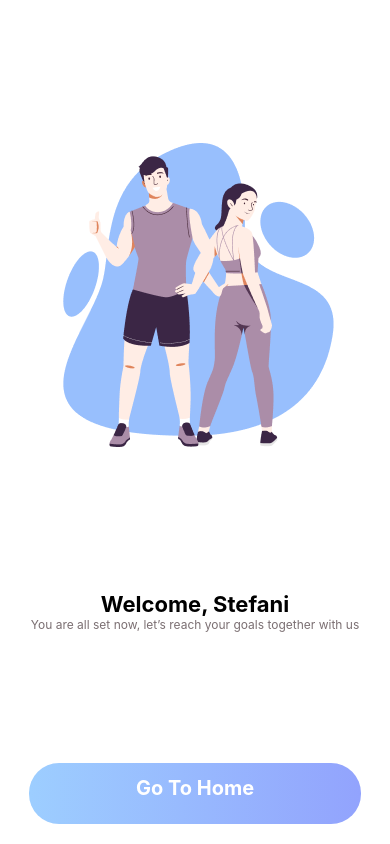
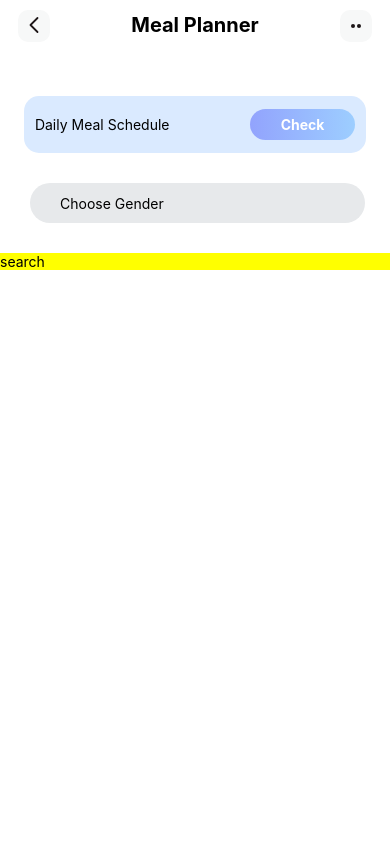
Before and after one commit to achouqfi/fil--rouge, a React Native app in the folder Health4All/: screen /MealPlanner in a window 390 px wide. Built offline with nearby package versions, Linux system fonts and the light colour scheme.

Commit message:
food api

```diff
--- a/Health4All/App.js
+++ b/Health4All/App.js
@@ -7,6 +7,7 @@ import CreateAccount1 from './screens/Auth/AccountCreation1'
 import StartedHome from './screens/Auth/StartedHome'
 import Notification from './screens/Dashboard/Notification/Notification'
 import Buttomnavigation from './navigation/ButtomNavigation';
+import HomeMealPlanner from './screens/Dashboard/MealPlanner/HomeMealPlanner';
 
 const Stack = createStackNavigator()
 
@@ -32,6 +33,7 @@ export default function App() {
           <Stack.Screen name="CreateAccount" component={CreateAccount} options={{ headerShown :false }}  />
           <Stack.Screen name="LoginIn" component={LoginIn} options={{ headerShown :false }}  />
           <Stack.Screen name="CreateAccount1" component={CreateAccount1} options={{ headerShown :false }}  />
+          <Stack.Screen name="MealPlanner" component={HomeMealPlanner} options={{ headerShown :false }}  />
         </Stack.Navigator>
     </NavigationContainer>
   );
--- /dev/null
+++ b/Health4All/components/Dashboard/ActivityTracker/ActivityProgress.jsx
@@ -0,0 +1,53 @@
+import React, {useEffect, useRef} from 'react'
+import {
+    StyleSheet,
+    View,
+    Text,
+    TouchableOpacity,
+    Animated,
+    Dimensions,
+    Image
+} from 'react-native';
+import {
+    BarChart,
+} from 'react-native-chart-kit';
+
+
+
+export default function ActivityProgress() {
+  return (
+    <View style={styles.container}>
+        <BarChart
+        data={{
+            labels: ['Sun', 'Mon', 'True', 'Web', 'Thu', 'Fri','Sat'],
+            datasets: [
+            {
+                data: [50, 45, 48, 60, 49, 43, 40],
+            },
+            ],
+        }}
+        width={Dimensions.get('window').width - 50}
+        height={200}
+        chartConfig={{
+            backgroundColor: 'white',
+            backgroundGradientFrom: 'white',
+            backgroundGradientTo: 'white',
+            // decimalPlaces: 2,
+            color: (opacity = 1) => `rgba(0, 0, 0, ${opacity})`,
+
+        }}
+        style={{
+            borderRadius: 16,
+            marginHorizontal:10,
+            padding:5,
+            marginVertical:10
+        }}
+        />
+    </View>
+  )
+}
+
+const styles = StyleSheet.create({
+    container: {
+    },
+});
--- a/Health4All/components/Dashboard/ActivityTracker/HeaderActivityTracker.jsx
+++ b/Health4All/components/Dashboard/ActivityTracker/HeaderActivityTracker.jsx
@@ -1,4 +1,4 @@
-import React, {useEffect, useRef} from 'react'
+import React, {useEffect, useState} from 'react'
 import {
     StyleSheet,
     View,
@@ -8,13 +8,19 @@ import {
     SafeAreaView,
     Image
 } from 'react-native';
+import { Button, Overlay, Icon, Input } from 'react-native-elements';
 
 export default function HeaderActivityTracker() {
+    const [visible, setVisible] = useState(false);
+
+    const toggleOverlay = () => {
+        setVisible(!visible);
+    };
   return (
     <View style={styles.container}>
         <View style={styles.headerTarget}>
             <Text style={styles.targerTitle}>Today Target</Text>
-            <TouchableOpacity>
+            <TouchableOpacity  onPress={toggleOverlay}>
                 <Text style={[styles.targerTitle,styles.targerAdd ]}>+</Text>
             </TouchableOpacity>
         </View>
@@ -25,28 +31,76 @@ export default function HeaderActivityTracker() {
                     style={styles.img}
                 />
                 <View>
-                    <Text>8L</Text>
-                    <Text>Water Intake</Text>
+                    <Text style={styles.title1}>8L</Text>
+                    <Text style={styles.title2}>Water Intake</Text>
                 </View>
             </View>
             <View style={styles.CardTarget}>
                 <Image
                     source={require('../../../assets/images/Group.jpg')}
-                    style={styles.img}
+                    style={styles.img1}
                 />
                 <View>
-                    <Text>2400</Text>
-                    <Text>Foot Steps</Text>
+                    <Text style={styles.title1}>2400</Text>
+                    <Text style={styles.title2}>Foot Steps</Text>
                 </View>
             </View>
         </View>
+
+        <Overlay isVisible={visible} onBackdropPress={toggleOverlay}>
+        <Text style={styles.textPrimary}>Hello!</Text>
+        <Text style={styles.textSecondary}>
+          Welcome to React Native Elements
+        </Text>
+        <Input
+            placeholder='INPUT WITH ERROR MESSAGE'
+            errorStyle={{ color: 'red' }}
+            // errorMessage='ENTER A VALID ERROR HERE'
+        />
+        <Input
+            placeholder='INPUT WITH ERROR MESSAGE'
+            errorStyle={{ color: 'red' }}
+            // errorMessage='ENTER A VALID ERROR HERE'
+        />
+        <Input
+            placeholder='INPUT WITH ERROR MESSAGE'
+            errorStyle={{ color: 'red' }}
+            width={100}
+            // errorMessage='ENTER A VALID ERROR HERE'
+        />
+
+        <Button
+          icon={
+            <Icon
+              name="close"
+              type="font-awesome"
+              color="white"
+              size={25}
+              iconStyle={{ marginRight: 10 }}
+            />
+          }
+          onPress={toggleOverlay}
+        />
+        <Button
+          icon={
+            <Icon
+              name="send"
+              type="font-awesome"
+              color="white"
+              size={25}
+              iconStyle={{ marginRight: 10 }}
+            />
+          }
+          onPress={toggleOverlay}
+        />
+      </Overlay>
     </View>
   )
 }
 
 const styles = StyleSheet.create({
     container: {
-      height:140,
+      height:150,
       borderRadius:28,
       marginVertical:15,
       marginHorizontal:20,
@@ -84,5 +138,17 @@ const styles = StyleSheet.create({
         padding:12,
         borderRadius:15
     },
+    title1:{
+        fontSize:17,
+        fontWeight:'bold',
+        color:'#9DCEFF'
+    },
+    img:{
+        margin:7
+    },
+    img1:{
+        margin:7,
+        marginTop:12
+    }
 
 });
--- a/Health4All/components/Dashboard/Home/WorkoutProgress.jsx
+++ b/Health4All/components/Dashboard/Home/WorkoutProgress.jsx
@@ -10,11 +10,6 @@ import {
 } from 'react-native';
 import {
   LineChart,
-  BarChart,
-  PieChart,
-  ProgressChart,
-  ContributionGraph,
-  StackedBarChart,
 } from 'react-native-chart-kit';
 
 export default function WorkoutProgress() {
--- a/Health4All/package.json
+++ b/Health4All/package.json
@@ -15,6 +15,7 @@
     "@react-navigation/native": "^6.0.8",
     "@react-navigation/stack": "^6.1.1",
     "apexcharts": "^3.33.1",
+    "axios": "^0.26.0",
     "expo": "~44.0.0",
     "expo-linear-gradient": "~11.0.3",
     "expo-status-bar": "~1.2.0",
@@ -33,6 +34,7 @@
     "react-native-safe-area-context": "3.3.2",
     "react-native-splash-screen": "^3.3.0",
     "react-native-svg": "12.1.1",
+    "react-native-svg-charts": "^5.4.0",
     "react-native-svg-transformer": "^1.0.0",
     "react-native-web": "0.17.1"
   },
--- a/Health4All/screens/Dashboard/ActivityTracker/ActivityTracker.jsx
+++ b/Health4All/screens/Dashboard/ActivityTracker/ActivityTracker.jsx
@@ -10,6 +10,7 @@ import {
 } from 'react-native';
 import Header from '../../../components/Dashboard/Notification/Header'
 import HeaderActivityTracker from '../../../components/Dashboard/ActivityTracker/HeaderActivityTracker'
+import ActivityProgress from '../../../components/Dashboard/ActivityTracker/ActivityProgress'
 
 export default function ActivityTracker({navigation}) {
   function back(){
@@ -20,6 +21,8 @@ export default function ActivityTracker({navigation}) {
     <View style={styles.container}>
         <Header back={back} HeaderTitle={'Activity Tracker'} />
         <HeaderActivityTracker />
+        <Text style={styles.ActivityStatusTitle}>Activity Progress</Text>
+          <ActivityProgress />
     </View>
   )
 }
@@ -29,5 +32,12 @@ const styles = StyleSheet.create({
       marginTop:StatusBar.currentHeight,
       backgroundColor:'white',
       flex:1
-    }
+    },
+    ActivityStatusTitle:{
+      marginLeft:"8%",
+      marginTop:10,
+      fontSize:18,
+      fontWeight:'bold'
+    },
+
 });
--- /dev/null
+++ b/Health4All/screens/Dashboard/MealPlanner/HomeMealPlanner.jsx
@@ -0,0 +1,93 @@
+import React, {useEffect, useRef} from 'react'
+import {
+    StyleSheet,
+    View,
+    Text,
+    TouchableOpacity,
+    Animated,
+    TextInput,
+    StatusBar
+} from 'react-native';
+import HeaderMealPlanner from '../../../components/Dashboard/Notification/Header'
+import BtnHome from '../../../components/Dashboard/Home/BtnHome'
+import axios from 'axios';
+
+export default function HomeMealPlanner({navigation}) {
+    function back(){
+        navigation.goBack();
+    }
+    function MealPlanner(){
+        navigation.goBack();
+    }
+
+    let params = {
+        api_key:'GBOYr6VSkg3Q2B28OhnngLv4mIElPT7lfmBHKS3y',
+        query:'cheddar cheese',
+        dataType:["Survey{FNDDS}"],
+        pageSize:5
+    }
+
+    let api_url = `https://api.nal.usda.gov/fdc/v1/foods/search?query=${encodeURIComponent(params.query)}=2&api_key=GBOYr6VSkg3Q2B28OhnngLv4mIElPT7lfmBHKS3y`
+
+    function getData(){
+        return axios(api_url)
+            .then(res=>console.log(res.data))
+            .catch(err=>err.json())
+    }
+      return (
+        <View style={styles.container}>
+            <HeaderMealPlanner back={back} HeaderTitle={'Meal Planner'} />
+            <View style={styles.todayTarget}>
+                <Text style={styles.HomeTargerDay}>Daily Meal Schedule</Text>
+                <View style={styles.btnHome}>
+                    <BtnHome btnTitle={"Check"} color1={"#92A3FD"} color2={'#9DCEFF'} />
+                </View>
+            </View>
+            <View>
+                <TextInput
+                    placeholder='Choose Gender'
+                    style={{
+                        width:'86%',
+                        height:40,
+                        backgroundColor:'#E7E9EB',
+                        color:'black',
+                        margin:30,
+                        borderRadius:20,
+                        paddingHorizontal:30,
+                        paddingVertical:10
+                     }}
+                />
+                <TouchableOpacity
+                    onPress={getData}
+                    style={{
+                        backgroundColor:'yellow'
+                     }}
+                >
+                    <Text>search</Text>
+                </TouchableOpacity>
+            </View>
+        </View>
+      )
+    }
+
+    const styles = StyleSheet.create({
+        container: {
+            marginTop:StatusBar.currentHeight,
+            backgroundColor:'white',
+            flex:1
+        },
+        todayTarget:{
+            flexDirection:'row',
+            justifyContent:'space-around',
+            alignItems:'center',
+            backgroundColor:'#DAEAFF',
+            borderRadius:15,
+            marginHorizontal:24,
+            marginTop:44,
+            height:57,
+            padding:4
+        },
+        btnHome:{
+            marginLeft:'20%'
+        },
+    });
```
Also changed, not shown: Health4All/components/Dashboard/Home/Calories.jsx (+3 -11 lines), Health4All/screens/Dashboard/Home/Home.jsx (+8 -3 lines), Health4All/components/Dashboard/Notification/Header.jsx (indentation only), 1 other file (tests, documents, lock files or other folders).
